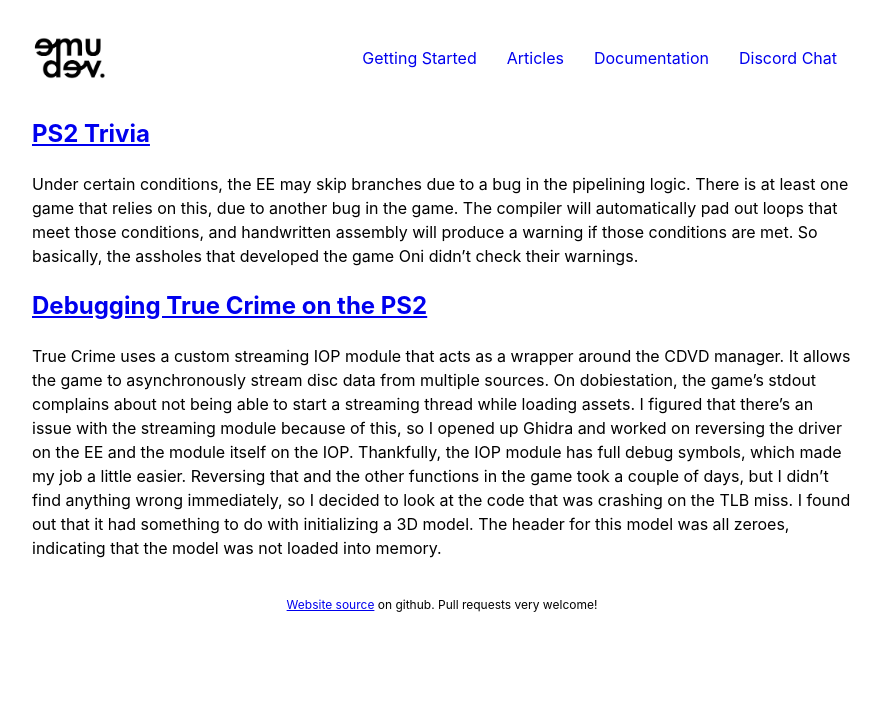
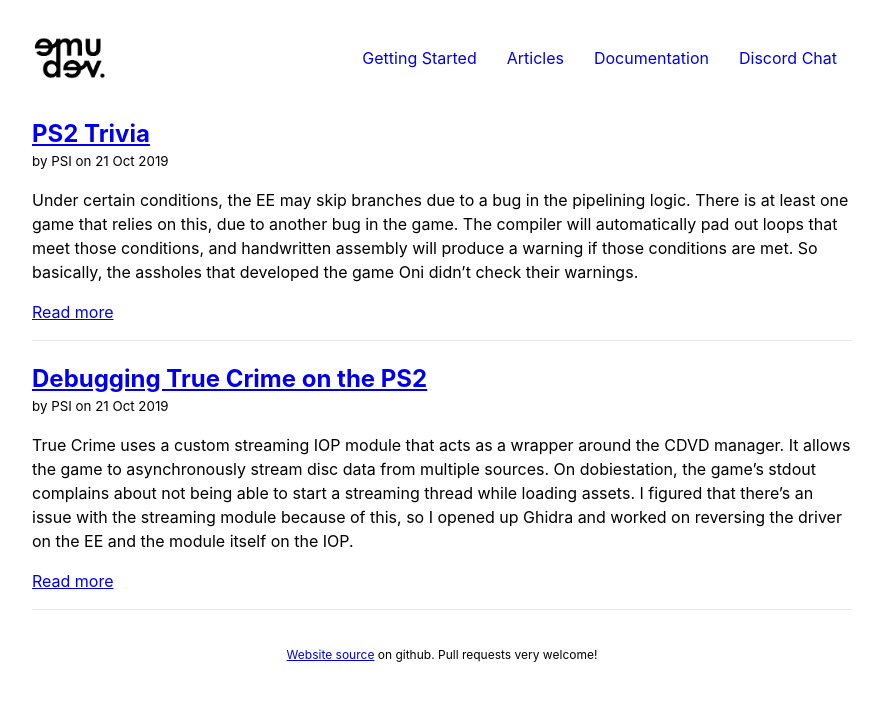
Before and after one commit to emudev-org/emudev.org, a Jekyll site: the page built from articles.html, in a window 1280 px wide. Shown: the top 701 px of the page, without its empty margins (198-1081 px from the left). Built offline with Jekyll 4.4.1, drawn with Linux system fonts in a browser that asks for light colours.

Commit message:
Add article authors

```diff
--- /dev/null
+++ b/_layouts/article.html
@@ -0,0 +1,6 @@
+---
+layout: default
+---
+<h1 class="title">{{ page.title }}</h1>
+<small>by {{ page.author }} on {{ page.date | date_to_string }}</small>
+{{ content }}
--- a/_layouts/default.html
+++ b/_layouts/default.html
@@ -57,6 +57,17 @@
         text-align: center;
       }
 
+      .title {
+        margin-bottom: -0.25rem;
+      }
+
+      hr {
+        margin-top: 1rem;
+        margin-bottom: 1rem;
+        border: 0;
+        border-top: 1px solid rgba(128, 128, 128, 0.2);
+      }
+
       @media (prefers-color-scheme: dark) {
         body { background-color: #212529; color: #6c757d; }
         .logo { filter: invert(.9); }
--- a/_posts/2019-10-21-PS2_Debugging.md
+++ b/_posts/2019-10-21-PS2_Debugging.md
@@ -1,8 +1,12 @@
 ---
+layout: article
 title: Debugging True Crime on the PS2
+author: PSI
 ---
 
-True Crime uses a custom streaming IOP module that acts as a wrapper around the CDVD manager. It allows the game to asynchronously stream disc data from multiple sources. On dobiestation, the game's stdout complains about not being able to start a streaming thread while loading assets. I figured that there's an issue with the streaming module because of this, so I opened up Ghidra and worked on reversing the driver on the EE and the module itself on the IOP. Thankfully, the IOP module has full debug symbols, which made my job a little easier. Reversing that and the other functions in the game took a couple of days, but I didn't find anything wrong immediately, so I decided to look at the code that was crashing on the TLB miss. I found out that it had something to do with initializing a 3D model. The header for this model was all zeroes, indicating that the model was not loaded into memory.
+True Crime uses a custom streaming IOP module that acts as a wrapper around the CDVD manager. It allows the game to asynchronously stream disc data from multiple sources. On dobiestation, the game's stdout complains about not being able to start a streaming thread while loading assets. I figured that there's an issue with the streaming module because of this, so I opened up Ghidra and worked on reversing the driver on the EE and the module itself on the IOP.
+
+Thankfully, the IOP module has full debug symbols, which made my job a little easier. Reversing that and the other functions in the game took a couple of days, but I didn't find anything wrong immediately, so I decided to look at the code that was crashing on the TLB miss. I found out that it had something to do with initializing a 3D model. The header for this model was all zeroes, indicating that the model was not loaded into memory.
 
 Normally when the game loads a file, it'll open a stream, read the data, then close the stream. However, during initialization, the game opens three streams related to loading world data and never closes them. The game was trying to use one of those streams to load the model, but that stream had been deleted. Further investigation revealed that the game called the stream module initialization function more than once, and this was causing the stream queue to be reset. But... the initialization function is programmed to not do anything when it has already initialized the module. After it initializes the module, the function sets a variable to 1. But something was changing this variable back to 0.
 
--- a/_posts/2019-10-21-PS2_Trivia.md
+++ b/_posts/2019-10-21-PS2_Trivia.md
@@ -1,5 +1,7 @@
 ---
+layout: article
 title: PS2 Trivia
+author: PSI
 ---
 
 Under certain conditions, the EE may skip branches due to a bug in the pipelining logic. There is at least one game that relies on this, due to another bug in the game. The compiler will automatically pad out loops that meet those conditions, and handwritten assembly will produce a warning if those conditions are met. So basically, the assholes that developed the game Oni didn't check their warnings.
--- a/articles.html
+++ b/articles.html
@@ -3,6 +3,11 @@ layout: default
 ---
 
 {% for post in site.posts %}
-<h2><a href="{{ post.url }}">{{ post.title }}</a></h2>
+<h2 class="title"><a href="{{ post.url }}">{{ post.title }}</a></h2>
+<small>by {{ post.author }} on {{ post.date | date_to_string }}</small>
 {{ post.excerpt }}
+{% if post.excerpt != post.content %}
+<a href="{{ post.url }}">Read more</a>
+{% endif %}
+<hr>
 {% endfor %}
```
